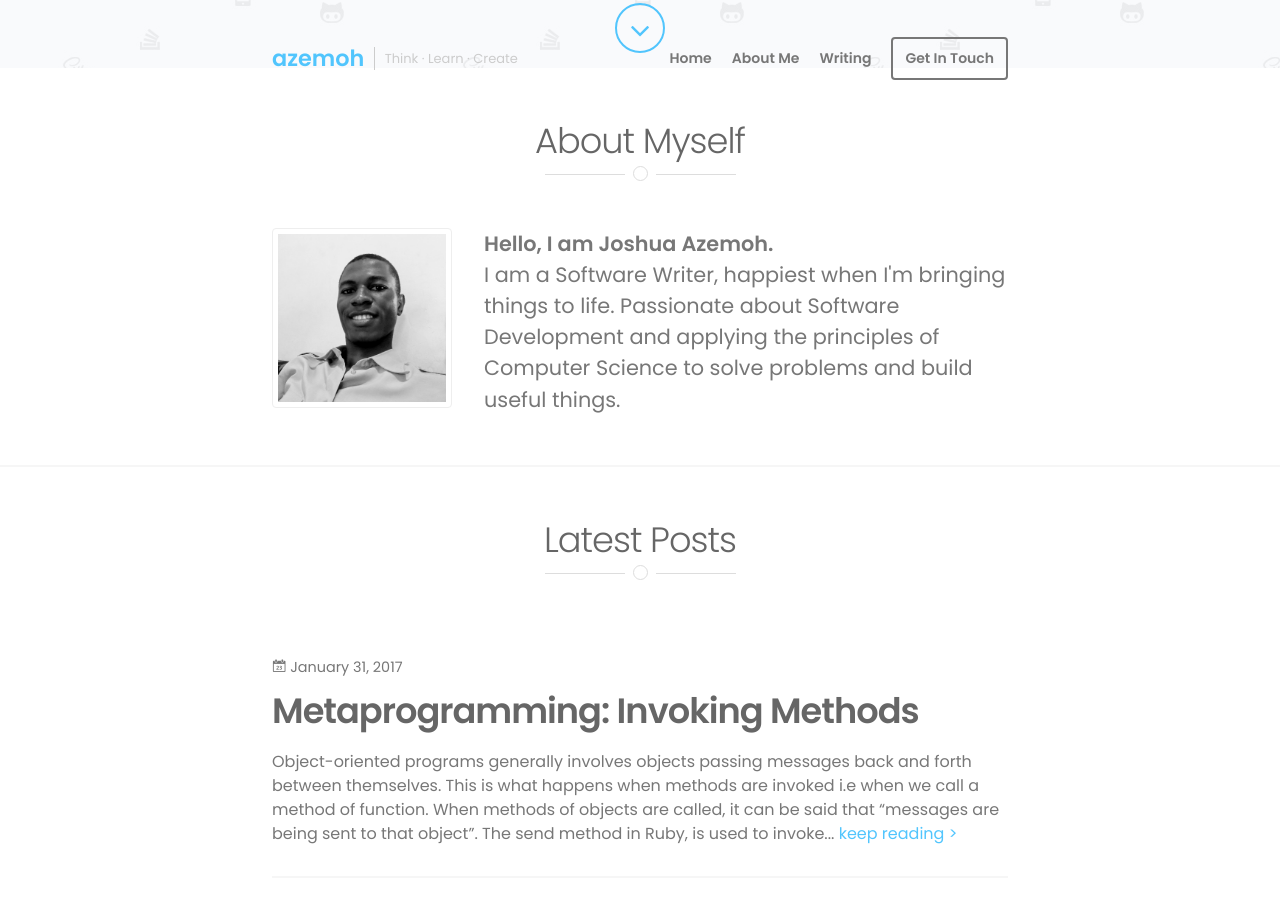
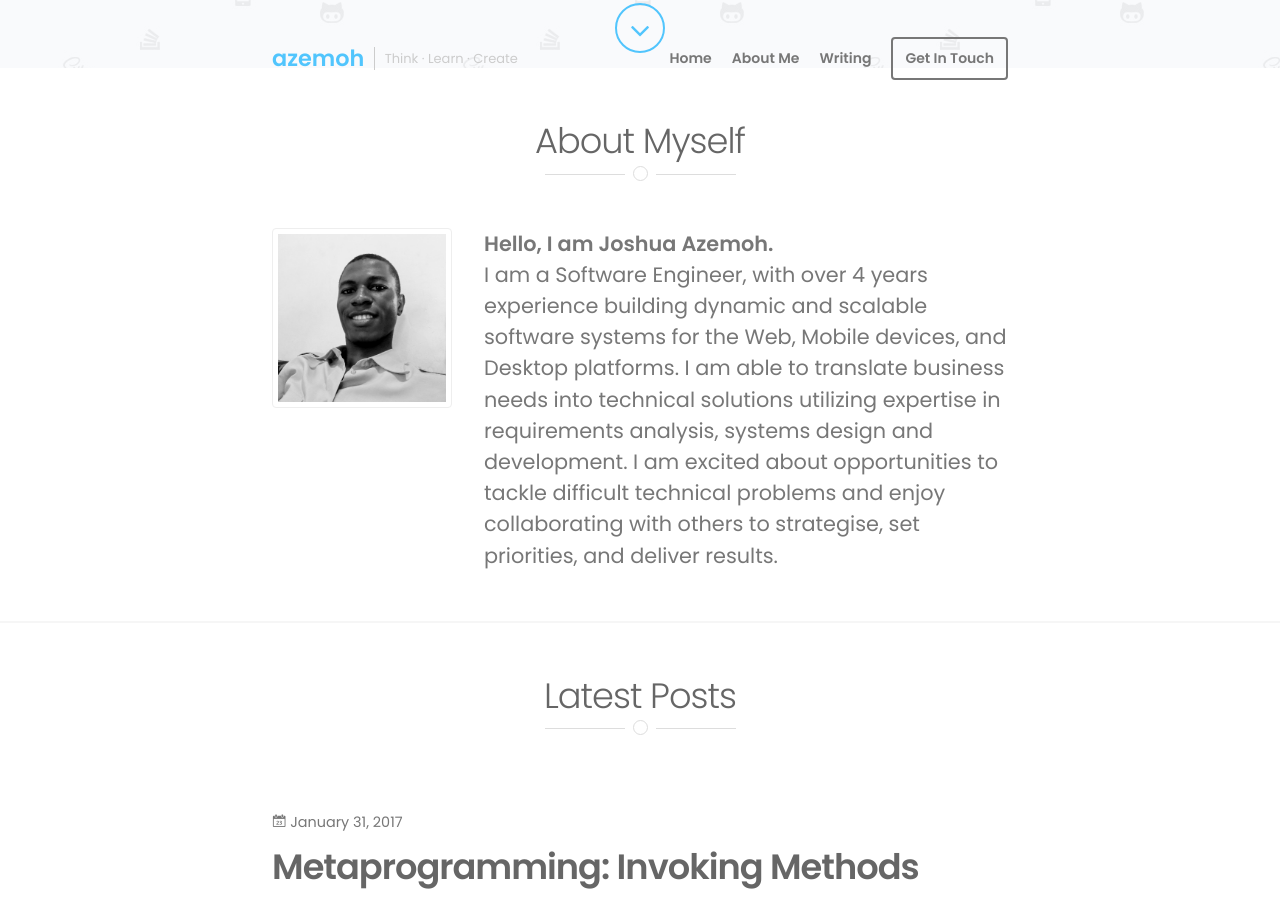
Before and after one commit to azemoh/azemoh.com, a Jekyll site: the page built from index.html, in a window 1280 px wide and 900 px high, scrolled down 454 px. Built offline with Jekyll 4.4.1, drawn with Linux system fonts in a browser that asks for light colours; nearby versions of some CDN libraries; some web fonts are replaced.

Commit message:
Update about.html

```diff
--- a/_includes/home_sections/about.html
+++ b/_includes/home_sections/about.html
@@ -12,7 +12,7 @@
 
       <div class="flex--col_tab flex--grow blurb lead">
         <p><strong>Hello, I am Joshua Azemoh.</strong><br>
-          I am a Software Writer, happiest when I'm bringing things to life. Passionate about Software Development and applying the principles of Computer Science to solve problems and build useful things.</p>
+          I am a Software Engineer, with over 4 years experience building dynamic and scalable software systems for the Web, Mobile devices, and Desktop platforms. I am able to translate business needs into technical solutions utilizing expertise in requirements analysis, systems design and development. I am excited about opportunities to tackle difficult technical problems and enjoy collaborating with others to strategise, set priorities, and deliver results.</p>
       </div>
 
     </div>
```
